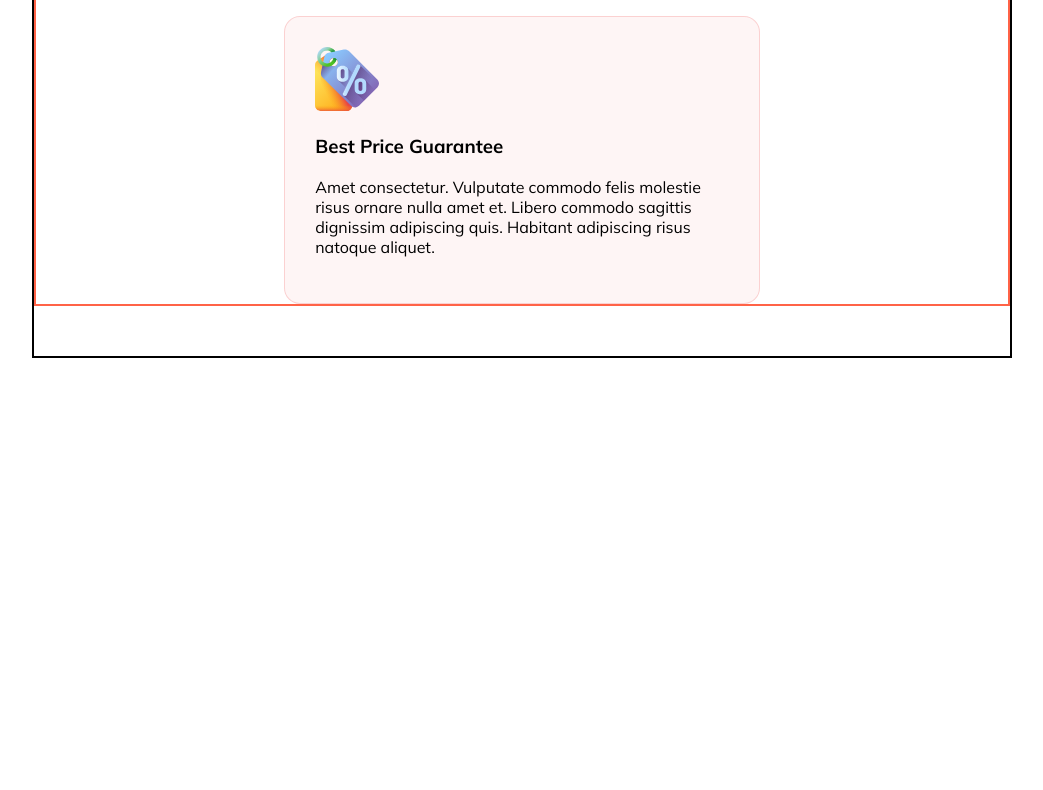
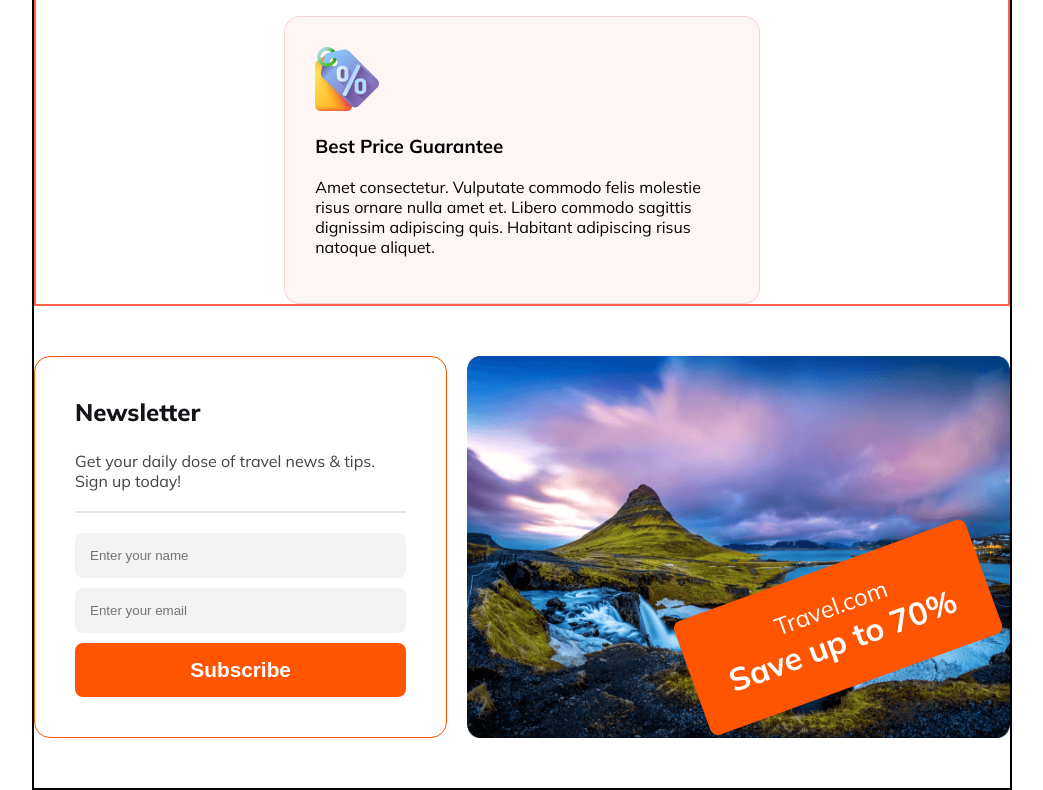
Before and after one commit to RfAraf/B9-A2, a plain HTML site: page index.html in a window 1280 px wide. Shown: the part 2476-3266 px from the top of the page, without its empty margins (118-1161 px from the left). Before the commit the page ends 2834 px from the top, so only its background shows below. Drawn offline with Linux system fonts and the light colour scheme.

Commit message:
newsleller section finished

```diff
--- a/index.html
+++ b/index.html
@@ -175,6 +175,27 @@
           </div>
         </div>
       </section>
+      <!-- newsletter section start -->
+      <section class="newsletter">
+        <!-- .newsletter-form>h3+p+hr+input*2+btn+.newsletter-img>img+.voucher -->
+        <div class="newsletter-form">
+          <h3>Newsletter</h3>
+          <p>Get your daily dose of travel news & tips. Sign up today!</p>
+          <hr />
+          <div class="news-form-potion">
+            <input type="text" placeholder="Enter your name" name="" id="" />
+            <input type="email" placeholder="Enter your email" name="" id="" />
+            <button class="btn-primary">Subscribe</button>
+          </div>
+        </div>
+        <div class="newsletter-img">
+          <img src="Images/Rectangle 8 (1).png" alt="" />
+          <div class="voucher">
+            <p>Travel.com</p>
+            <h2>Save up to 70%</h2>
+          </div>
+        </div>
+      </section>
     </main>
     <footer></footer>
   </body>
--- a/styles/style.css
+++ b/styles/style.css
@@ -20,7 +20,7 @@ section {
 .btn-primary {
   padding: 15px 35px;
   color: var(--white);
-  font-size: 1.4rem;
+  font-size: 1.3rem;
   font-weight: 700;
   background-color: var(--orange);
   border: none;
@@ -38,10 +38,6 @@ header {
 nav {
   display: flex;
   justify-content: space-between;
-}
-
-nav i.fa-solid.fa-bars {
-  display: none;
 }
 
 .logo {
@@ -373,6 +369,76 @@ nav li a {
   width: 41%;
 }
 
+/* newsletter styles */
+
+.newsletter {
+  display: flex;
+}
+
+.newsletter-form {
+  border-radius: 16px;
+  border: 1px solid #ff5400;
+  padding: 40px;
+  margin-right: 2%;
+}
+
+.newsletter-form h3 {
+  color: var(--dark-01);
+  font-size: 1.5rem;
+  font-weight: 800;
+  margin-top: 0;
+}
+
+.newsletter-form p {
+  color: var(--dark-02);
+}
+
+hr {
+  margin: 20px 0;
+  border: 1px solid rgba(19, 19, 24, 0.1);
+}
+
+.news-form-potion {
+  display: flex;
+  flex-direction: column;
+  gap: 10px;
+}
+
+.news-form-potion input {
+  border-radius: 8px;
+  background: rgba(19, 19, 24, 0.05);
+  padding: 15px;
+  border: none;
+}
+
+.newsletter-img img {
+  width: 100%;
+  height: 100%;
+}
+
+.voucher {
+  padding: 0 35px;
+  color: var(--white);
+  background-color: var(--orange);
+  border: none;
+  border-radius: 8px;
+  text-align: center;
+  position: absolute;
+  margin-top: -13.7%;
+  margin-left: 16.9%;
+  transform: rotate(-20deg);
+}
+
+.voucher h2 {
+  margin-top: 0;
+  font-size: 2rem;
+}
+
+.voucher p {
+  margin-bottom: 0;
+  font-size: 1.5rem;
+}
+
 /* ----------------------------------------------------------------------------------------------------------------- */
 
 @media screen and (max-width: 600px) {
@@ -476,4 +542,32 @@ nav li a {
   .card-3 {
     width: 100%;
   }
+
+  .newsletter {
+    flex-direction: column;
+  }
+
+  .newsletter-form {
+    margin-right: 0;
+    margin-bottom: 3%;
+  }
+
+  .voucher h2 {
+    font-size: 1.3rem;
+  }
+
+  .voucher p {
+    font-size: 16px;
+  }
+
+  .voucher {
+    margin-top: -20.2%;
+    margin-left: 42.8%;
+  }
 }
+
+@media screen and (min-width: 601px) and (max-width: 1440px) {
+  nav i.fa-solid.fa-bars {
+    display: none;
+  }
+}
```
